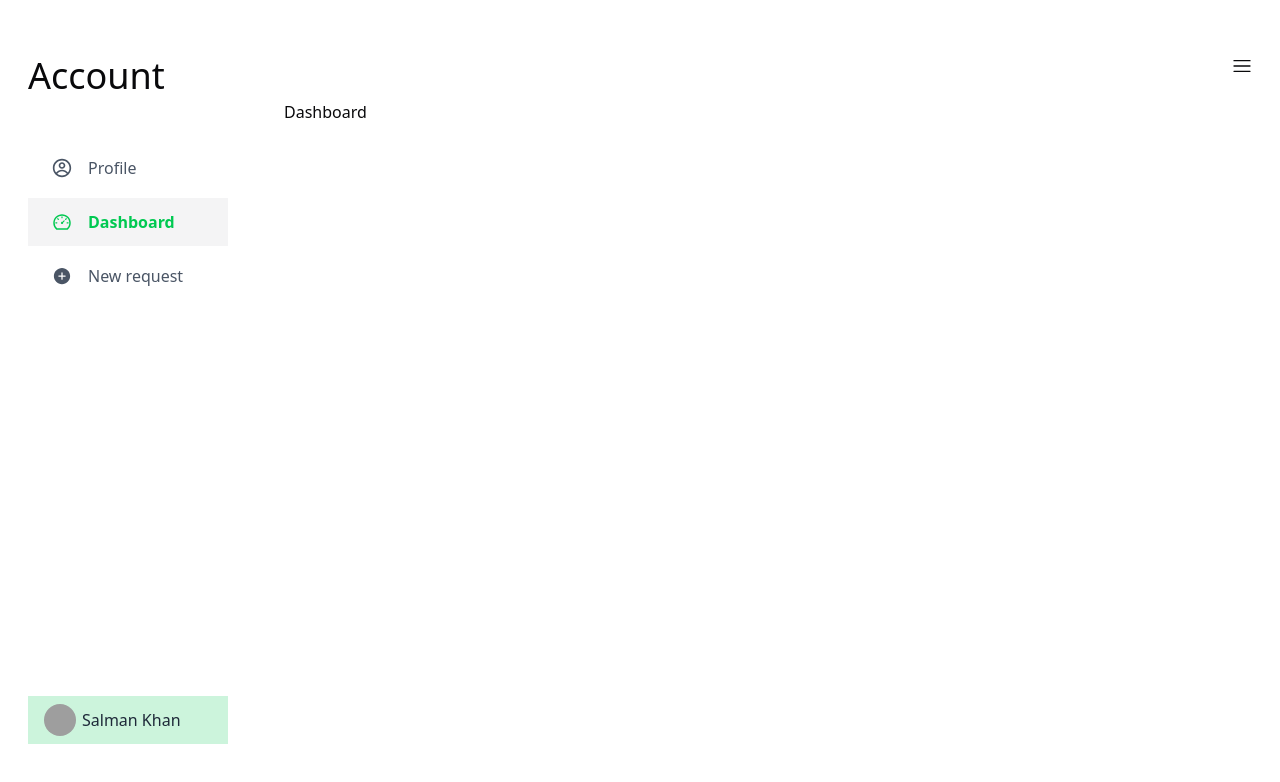
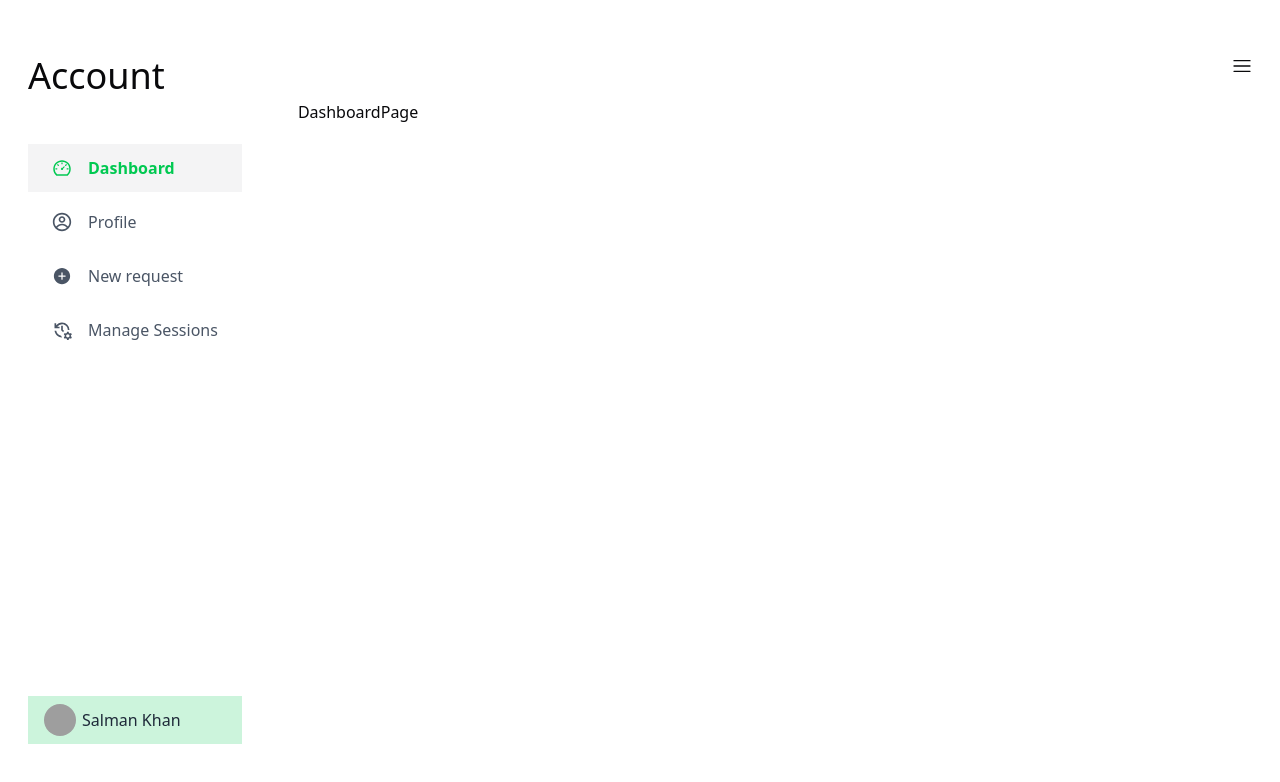
Before and after one commit to salman9802/SkillSwap, a React (Vite) app in the folder frontend/user/: page /user/account/dashboard in a window 1280 px wide. Shown: the top 782 px of the page. Built offline with nearby package versions, Linux system fonts and the light colour scheme; grey boxes are pictures that could not be loaded.

Commit message:
fix: refactor user account components to pages

```diff
--- a/frontend/user/src/App.tsx
+++ b/frontend/user/src/App.tsx
@@ -7,9 +7,10 @@ import RegisterPage from "./pages/user/RegisterPage";
 import LoginPage from "./pages/user/LoginPage";
 import RequestPage from "./pages/RequestPage";
 import UserAccountLayout from "./pages/layouts/UserAccountLayout";
-import Dashboard from "./components/user/Dashboard";
-import NewRequest from "./components/user/NewRequest";
-import Profile from "./components/user/Profile";
+import DashboardPage from "./pages/user/DashboardPage";
+import NewRequestPage from "./pages/user/NewRequestPage";
+import ProfilePage from "./pages/user/ProfilePage";
+import ManageSessionsPage from "./pages/user/ManageSessionsPage";
 
 const App = () => {
   return (
@@ -30,10 +31,11 @@ const App = () => {
 
           {/* // TODO: general user layout */}
           <Route path="account" element={<UserAccountLayout />}>
-            <Route index element={<Navigate to="dashboard" />} />
-            <Route path="dashboard" element={<Dashboard />} />
-            <Route path="new-request" element={<NewRequest />} />
-            <Route path="profile" element={<Profile />} />
+            <Route index element={<Navigate to="dashboard" replace />} />
+            <Route path="dashboard" element={<DashboardPage />} />
+            <Route path="new-request" element={<NewRequestPage />} />
+            <Route path="profile" element={<ProfilePage />} />
+            <Route path="manage-sessions" element={<ManageSessionsPage />} />
           </Route>
         </Route>
       </Route>
--- a/frontend/user/src/components/user/Dashboard.tsx
+++ /dev/null
@@ -1,7 +0,0 @@
-import React from "react";
-
-const Dashboard = () => {
-  return <div className="">Dashboard </div>;
-};
-
-export default Dashboard;
--- a/frontend/user/src/components/user/NewRequest.tsx
+++ /dev/null
@@ -1,7 +0,0 @@
-import React from "react";
-
-const NewRequest = () => {
-  return <div>NewRequest</div>;
-};
-
-export default NewRequest;
--- /dev/null
+++ b/frontend/user/src/components/user/UserAccountNavbar.tsx
@@ -0,0 +1,65 @@
+import { NavLink } from "react-router-dom";
+import { AiOutlineDashboard } from "react-icons/ai";
+import { IoAddCircle } from "react-icons/io5";
+import { CgProfile } from "react-icons/cg";
+
+import { cn } from "@/lib/utils";
+import { Avatar, AvatarFallback, AvatarImage } from "@/components/ui/avatar";
+import { MdManageHistory } from "react-icons/md";
+
+const UserAccountNavbar = ({ onClick }: { onClick?: () => any }) => {
+  const navLinkClass = ({ isActive }: { isActive: boolean }) =>
+    cn(
+      "font-medium px-6 py-3 flex items-center justify-start gap-4",
+      isActive ? "font-semibold bg-accent text-primary" : "text-gray-600",
+    );
+
+  return (
+    <div className="flex min-h-full flex-col gap-12">
+      <h1 className="text-xl md:text-2xl lg:text-4xl">Account</h1>
+      <div className="flex grow flex-col gap-1.5">
+        <NavLink
+          onClick={onClick}
+          to="/user/account/dashboard"
+          className={navLinkClass}
+        >
+          <AiOutlineDashboard className="size-5" />
+          <span>Dashboard</span>
+        </NavLink>
+        <NavLink
+          onClick={onClick}
+          to="/user/account/profile"
+          className={navLinkClass}
+        >
+          <CgProfile className="size-5" />
+          <span>Profile</span>
+        </NavLink>
+        <NavLink
+          onClick={onClick}
+          to="/user/account/new-request"
+          className={navLinkClass}
+        >
+          <IoAddCircle className="size-5" />
+          <span>New request</span>
+        </NavLink>
+        <NavLink
+          onClick={onClick}
+          to="/user/account/manage-sessions"
+          className={navLinkClass}
+        >
+          <MdManageHistory className="size-5" />
+          <span>Manage Sessions</span>
+        </NavLink>
+      </div>
+      <div className="bg-primary/20 flex items-center justify-start gap-1.5 px-4 py-2">
+        <Avatar>
+          <AvatarImage src="https://github.com/shadcn.pngf" alt="@shadcn" />
+          <AvatarFallback>SK</AvatarFallback>
+        </Avatar>
+        <span className="text-gray-800">Salman Khan</span>
+      </div>
+    </div>
+  );
+};
+
+export default UserAccountNavbar;
--- a/frontend/user/src/pages/layouts/UserAccountLayout.tsx
+++ b/frontend/user/src/pages/layouts/UserAccountLayout.tsx
@@ -1,60 +1,11 @@
-import { NavLink, Outlet } from "react-router-dom";
-import { AiOutlineDashboard } from "react-icons/ai";
-import { IoAddCircle, IoClose } from "react-icons/io5";
-import { CgProfile } from "react-icons/cg";
+import React from "react";
+import { Outlet } from "react-router-dom";
+import { IoClose } from "react-icons/io5";
 
 import Sidebar from "@/components/utils/Sidebar";
 import { cn } from "@/lib/utils";
-import { Avatar, AvatarFallback, AvatarImage } from "@/components/ui/avatar";
 import { RxHamburgerMenu } from "react-icons/rx";
-import React from "react";
-
-const UserAccountNavbar = ({ onClick }: { onClick?: () => any }) => {
-  const navLinkClass = ({ isActive }: { isActive: boolean }) =>
-    cn(
-      "font-medium px-6 py-3 flex items-center justify-start gap-4",
-      isActive ? "font-semibold bg-accent text-primary" : "text-gray-600",
-    );
-
-  return (
-    <div className="flex min-h-full flex-col gap-12">
-      <h1 className="text-xl md:text-2xl lg:text-4xl">Account</h1>
-      <div className="flex grow flex-col gap-1.5">
-        <NavLink
-          onClick={onClick}
-          to="/user/account/profile"
-          className={navLinkClass}
-        >
-          <CgProfile className="size-5" />
-          <span>Profile</span>
-        </NavLink>
-        <NavLink
-          onClick={onClick}
-          to="/user/account/dashboard"
-          className={navLinkClass}
-        >
-          <AiOutlineDashboard className="size-5" />
-          <span>Dashboard</span>
-        </NavLink>
-        <NavLink
-          onClick={onClick}
-          to="/user/account/new-request"
-          className={navLinkClass}
-        >
-          <IoAddCircle className="size-5" />
-          <span>New request</span>
-        </NavLink>
-      </div>
-      <div className="bg-primary/20 flex items-center justify-start gap-1.5 px-4 py-2">
-        <Avatar>
-          <AvatarImage src="https://github.com/shadcn.pngf" alt="@shadcn" />
-          <AvatarFallback>SK</AvatarFallback>
-        </Avatar>
-        <span className="text-gray-800">Salman Khan</span>
-      </div>
-    </div>
-  );
-};
+import UserAccountNavbar from "@/components/user/UserAccountNavbar";
 
 const UserAccountLayout = () => {
   const [isHamburgerOpen, setIsHamburgerOpen] = React.useState(false);
--- /dev/null
+++ b/frontend/user/src/pages/user/DashboardPage.tsx
@@ -0,0 +1,7 @@
+import React from "react";
+
+const DashboardPage = () => {
+  return <div className="">DashboardPage </div>;
+};
+
+export default DashboardPage;
--- /dev/null
+++ b/frontend/user/src/pages/user/ManageSessionsPage.tsx
@@ -0,0 +1,7 @@
+import React from "react";
+
+const ManageSessionsPage = () => {
+  return <div>ManageSessionsPage</div>;
+};
+
+export default ManageSessionsPage;
--- /dev/null
+++ b/frontend/user/src/pages/user/NewRequestPage.tsx
@@ -0,0 +1,7 @@
+import React from "react";
+
+const NewRequestPage = () => {
+  return <div>NewRequestPage</div>;
+};
+
+export default NewRequestPage;
```
Also changed, not shown: frontend/user/src/pages/user/ProfilePage.tsx (renamed from frontend/user/src/components/user/Profile.tsx, +9 -5 lines).
